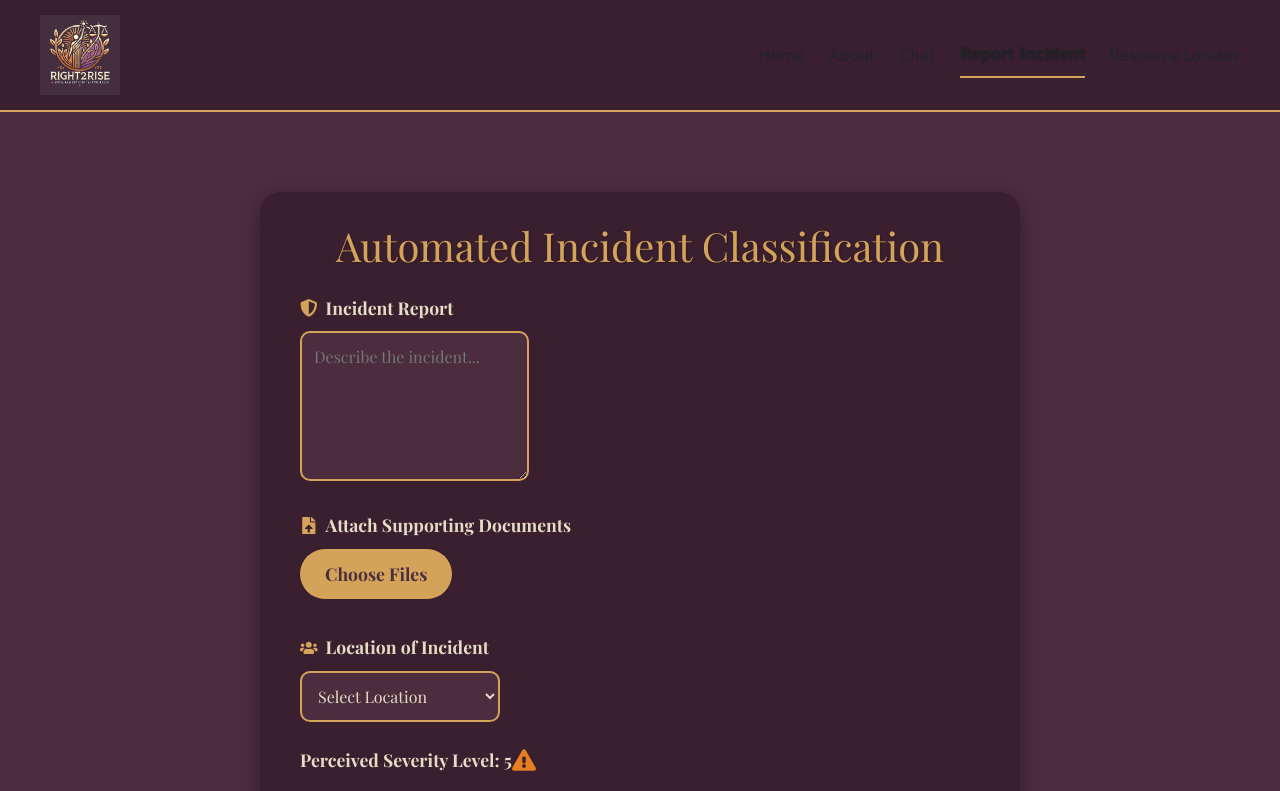
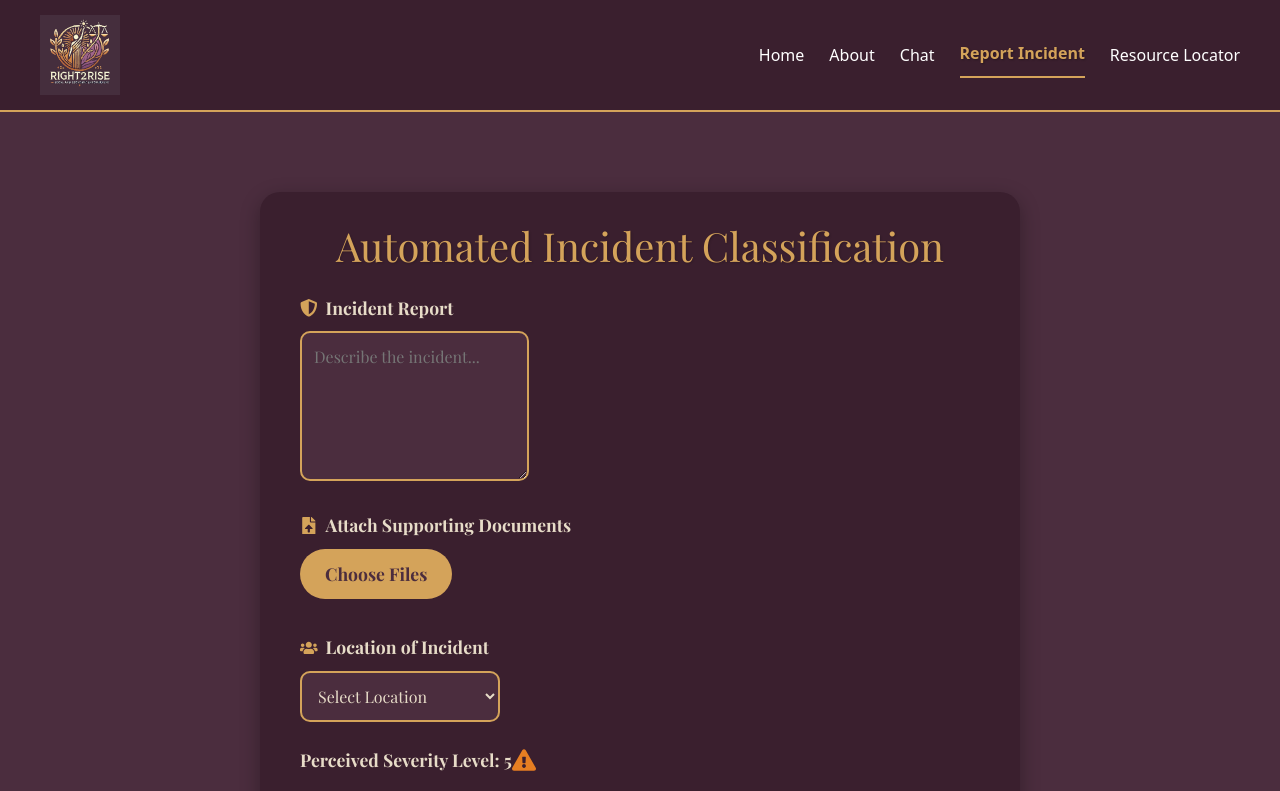
Before and after one commit to abhinavpy/right2rise, a React (Create React App) app: page /incident-report in a window 1280 px wide. Shown: the top 791 px of the page. Built offline with nearby package versions, Linux system fonts and the light colour scheme.

Commit message:
More Navbar fixes

```diff
--- a/src/components/Navbar.css
+++ b/src/components/Navbar.css
@@ -33,7 +33,7 @@
 
 /* Individual Navigation Links */
 .nav-link {
-  color: #D4A35A; /* Gold color for unselected links */
+  color: #FFFFFF !important; /* White color for unselected links */
   font-size: 1rem;
   text-decoration: none;
   position: relative;
@@ -46,10 +46,10 @@
   color: #F7DC6F; /* Lighter gold on hover */
 }
 
-/* Active Link Styling */
+/* Active Link Styling (Selected) */
 .nav-link.active {
   font-weight: bold; /* Bold text */
-  color: #D4A35A; /* Gold color */
+  color: #D4A35A !important; /* Gold color for selected links */
   transform: translateY(-2px); /* Slightly elevate the text */
   text-shadow: 1px 1px 2px rgba(0, 0, 0, 0.3); /* Soft shadow */
 }
```
